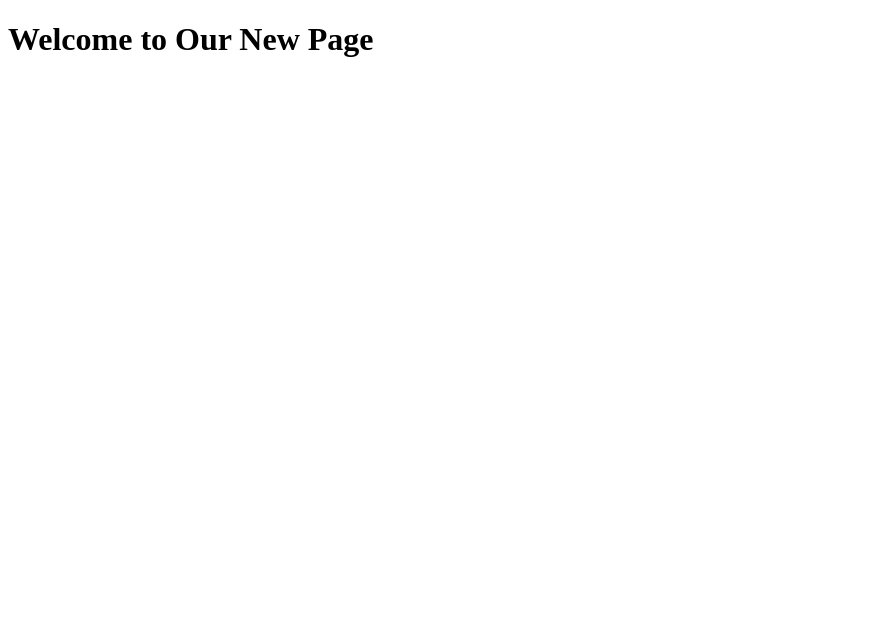
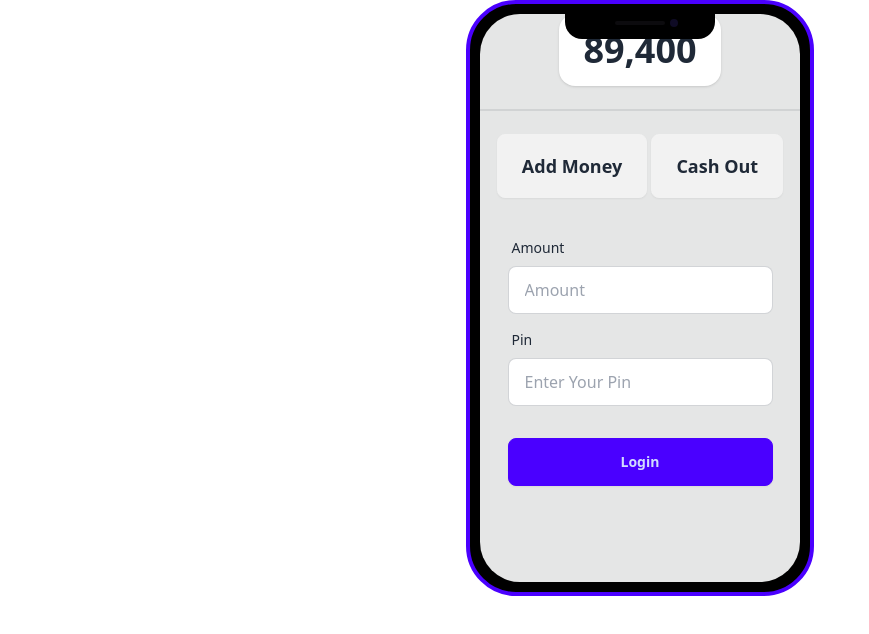
Before and after one commit to abusayedsohag/Payoo_MFS_Practice, a plain HTML site: page home.html in a window 1280 px wide. Shown: the whole page, without its empty margins (0-869 px from the left). Drawn offline with nearby package versions, Linux system fonts and the light colour scheme.

Commit message:
home page done

```diff
--- a/home.html
+++ b/home.html
@@ -1,11 +1,51 @@
 <!DOCTYPE html>
-<html lang="en">
+<html lang="en" data-theme="light">
 <head>
     <meta charset="UTF-8">
     <meta name="viewport" content="width=device-width, initial-scale=1.0">
     <title>Home</title>
+    <link href="https://cdn.jsdelivr.net/npm/daisyui@4.12.10/dist/full.min.css" rel="stylesheet" type="text/css" />
+    <script src="https://cdn.tailwindcss.com"></script>
 </head>
 <body>
-    <h1>Welcome to Our New Page</h1>
+    <main class="flex justify-center">
+        <div class="mockup-phone border-primary">
+            <div class="camera"></div>
+            <div class="display">
+              <div class="artboard artboard-demo phone-1">
+                <!-- available Balance -->
+                <div class="stats shadow">
+                    <div class="stat">
+                      <div class="stat-value">89,400</div>
+                    </div>
+                  </div><div class="divider "></div>
+                  <!-- Button -->
+                   <div>
+                    <button class="btn btn-lg">Add Money</button>
+                    <button class="btn btn-lg">Cash Out</button>
+                   </div>
+                   <!-- Action Form -->
+                  <form class="card-body">
+                    <div class="form-control">
+                      <label class="label">
+                        <span class="label-text">Amount</span>
+                      </label>
+                      <input id="money-value" type="email" placeholder="Amount" class="input input-bordered" required />
+                    </div>
+                    <div class="form-control">
+                      <label class="label">
+                        <span class="label-text">Pin</span>
+                      </label>
+                      <input id="pin-value" type="password" placeholder="Enter Your Pin" class="input input-bordered" required />
+                    </div>
+                    <div class="form-control mt-6">
+                      <button id="add-money-btn" class="btn btn-primary">Login</button>
+                    </div>
+                  </form>
+              </div>
+            </div>
+        </div>
+    </main>
+    <script src="./javaScript/home.js"></script>
 </body>
 </html>
--- /dev/null
+++ b/javaScript/home.js
@@ -0,0 +1,14 @@
+// Add money to the account
+
+document.getElementById('add-money-btn').addEventListener('click', function(event){
+    // Prevent page reload
+    event.preventDefault();
+
+    //step -1: need Money Value
+    const addMoney = document.getElementById('money-value').value;
+    console.log(addMoney);
+
+    //step-2: pin number validation
+    const pinValue = document.getElementById('pin-value').value;
+    console.log(pinValue);
+});
```
